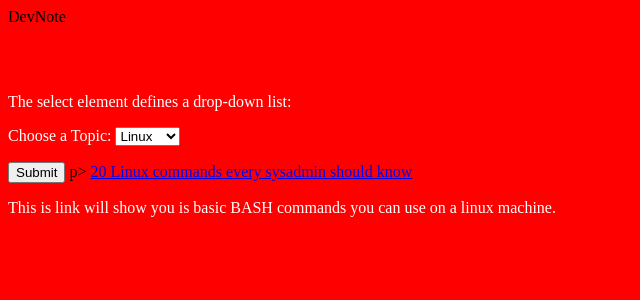
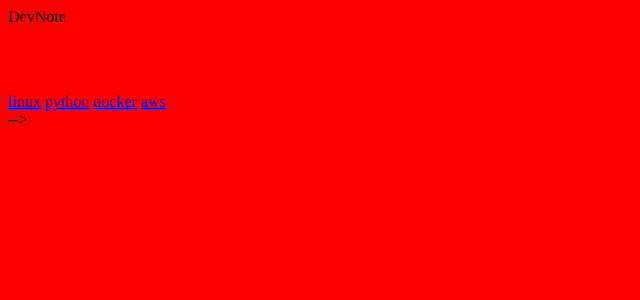
Before and after one commit to kyleriley997/DevNote, a Flask app: page / in a window 1280 px wide. Shown: the top 300 px of the page, without its empty margins (0-640 px from the left). Run offline with Flask 2, Linux system fonts and the light colour scheme.

Commit message:
deleted dropdown, added buttons to links on base page

```diff
--- a/app/app/templates/base.html
+++ b/app/app/templates/base.html
@@ -15,7 +15,21 @@
 {% block body %}
 <h2> DevNote </h2>
 
-<p>The select element defines a drop-down list:</p>
+<div class='ui segment'>
+
+  <a class='ui blue button' href="linux.html">linux</a>
+
+  <a class='ui blue button' href="python.html">python</a>
+
+  <a class='ui blue button' href="docker.html">docker</a>
+
+  <a class='ui blue button' href="aws_page.html">aws</a>
+
+</div>
+
+
+
+<!-- <!-- <p>The select element defines a drop-down list:</p>
 
 <form action="/action_page">
   <label for="routes">Choose a Topic:</label>
@@ -24,15 +38,15 @@
     <option value="Python">Python</option>
     <option value="Docker">Docker</option>
     <option value="AWS">AWS</option>
-  </select>
-  <form method= "POST" action="base.html"></form>
+  </select> -->
+  <!-- <form method= "POST" action="base.html"></form>
   <input type="submit">
 </form>
 {% endblock %}
-</body>
+</body> --> -->
 
 
 
-p> <a href = "python.html" >20 Linux commands every sysadmin should know</a></p>
+<!-- p> <a href = "python.html" >20 Linux commands every sysadmin should know</a></p>
     <p>This is link will show you is basic BASH commands you can use
-        on a linux machine.
+        on a linux machine. -->
--- a/app/app/templates/python.html
+++ b/app/app/templates/python.html
@@ -15,7 +15,7 @@
 
     <select name="Topics">
         <option value="Linux">Linux</option>
-        <option value="Python">Python</option>
+        gi<option value="Python">Python</option>
         <option value="Docker">Docker</option>
         <option value="AWS">AWS</option>
         <input type="submit">
```
